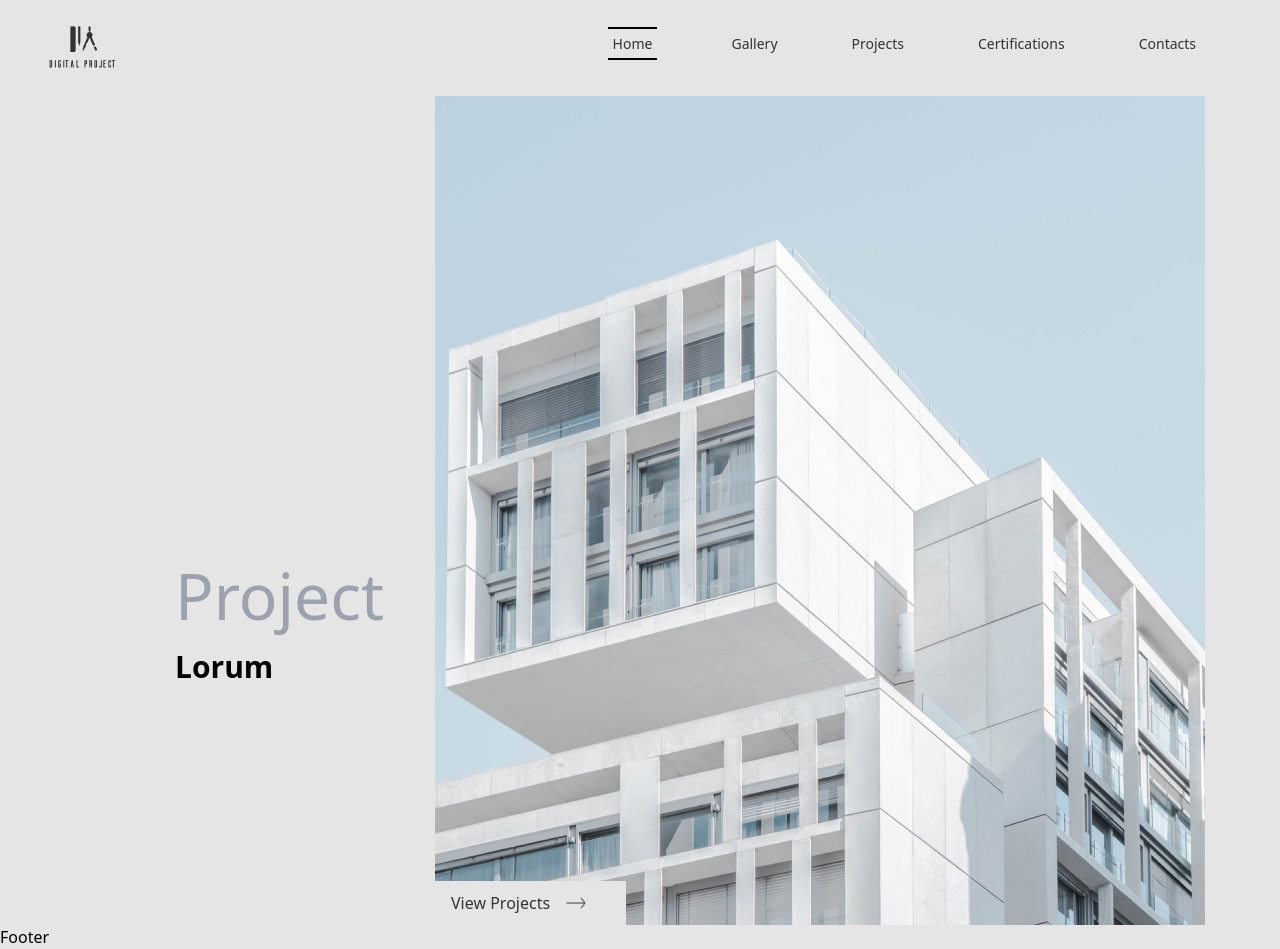
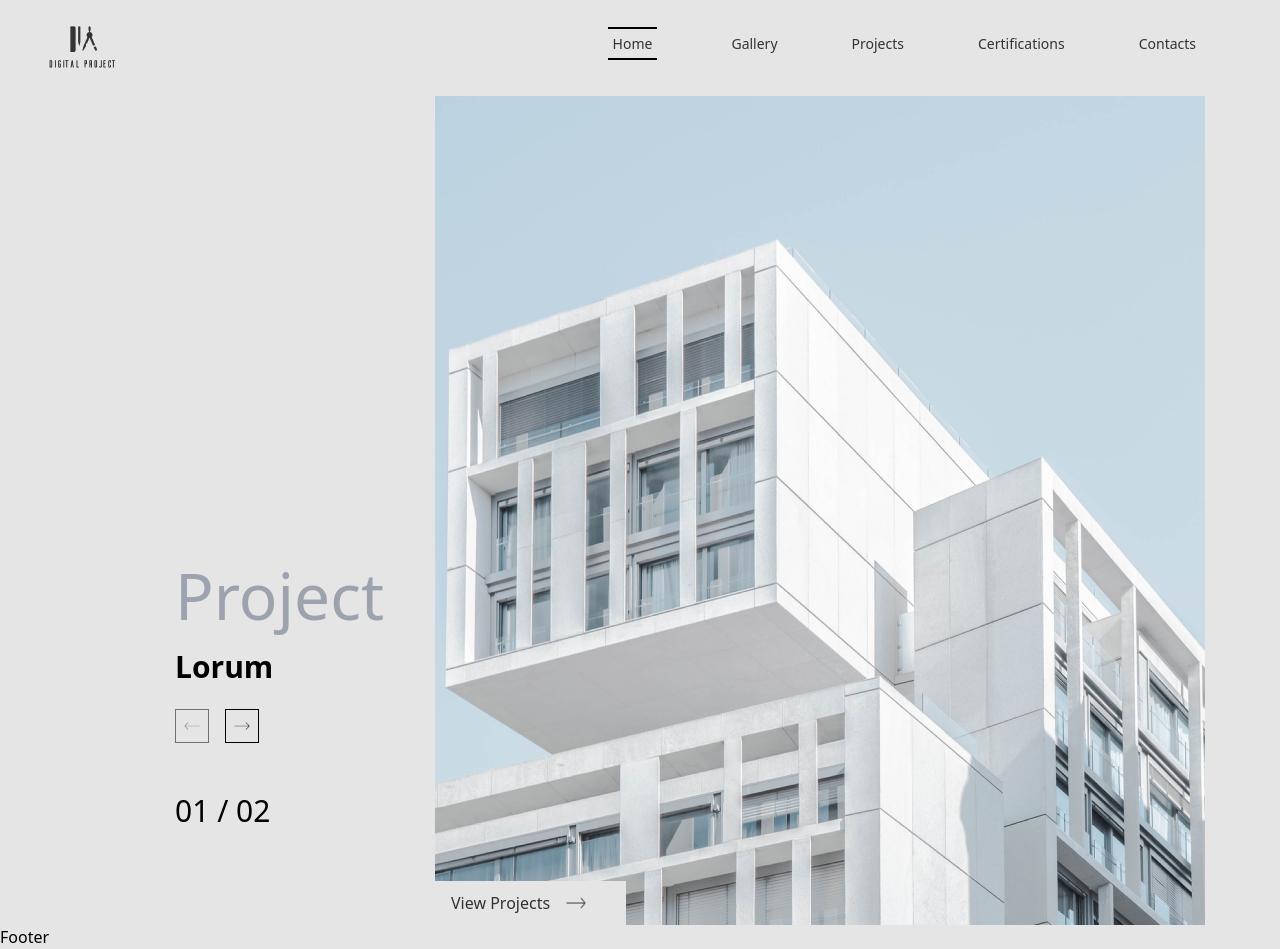
Before and after one commit to umar-io/landingpage_kc4, a React (Vite) app: page / in a window 1280 px wide. Built offline with nearby package versions, Linux system fonts and the light colour scheme.

Commit message:
..........

```diff
--- a/src/components/Button.jsx
+++ b/src/components/Button.jsx
@@ -1,15 +1,45 @@
-const Button = ({onClick, children, type, disabled, className, ...props}) => {
+const Button = ({
+  children,
+  onClick,
+  type = "button",
+  variant = "primary",
+  size = "medium",
+  disabled = "",
+  className = "",
+}) => {
+  const baseStyles =
+    "border font-bold  focus:outline-none focus:ring-2 focus:ring-opacity-50";
+
+  const variants = {
+    primary: "bg-blue-500 hover:bg-blue-600 focus:ring-slate-500 text-white",
+    secondary:
+      "bg-gray-200 hover:invert focus:ring-gray-500 text-gray-800",
+    danger: "bg-red-500 hover:bg-red-600 focus:ring-red-500 text-white",
+  };
+
+  const sizes = {
+    small: "px-2 py-1 text-sm",
+    medium: "px-2 py-2",
+    large: "px-6 py-3 text-lg",
+  };
+
+  const buttonStyles = `
+  ${baseStyles}
+  ${variants[variant]}
+  ${sizes[size]}
+  ${disabled ? "opacity-50 cursor-not-allowed bg-indigo" : ""}
+  ${className}
+`;
   return (
     <button
       type={type}
-    className={`button ${className}`}
+      className={buttonStyles}
       onClick={onClick}
       disabled={disabled}
-    {...props}
     >
       {children}
     </button>
-  )
-}
+  );
+};
 
-export default Button
+export default Button;
--- a/src/pages/Home.jsx
+++ b/src/pages/Home.jsx
@@ -1,31 +1,75 @@
-import { useEffect } from "react";
-import homeBanner from "../assets/Rectangle 6.png";
+import { useEffect, useState } from "react";
+import homeBanner0 from "../assets/Rectangle 6.png";
+import homeBanner1 from "../assets/Rectangle 6.png"
 import rightArrow from "../assets/Right Arrow.png";
+import Button from "../components/Button";
+import leftArrow from "../assets/Left Arrow.png";
 
-// page title manupulation
 function useDocumentTitle(title) {
   useEffect(() => {
     document.title = title;
   }, [title]);
 }
 
+
+const images = [homeBanner0 , homeBanner1] ;
+
 const Home = () => {
-  useDocumentTitle("Welcome to Property")
+  useDocumentTitle("Welcome to Property");
+
+  const [carouselCount, setCarouselCount] = useState(1);
+
+  const prev = () => {
+    setCarouselCount((prevCount) => Math.max(prevCount - 1, 1));
+  };
+
+  const next = () => {
+    setCarouselCount((prevCount) => Math.min(prevCount + 1, 2));
+  };
+
+  const isPrevDisabled = carouselCount === 1;
+  const isNextDisabled = carouselCount === 2;
+
+  const currentImage = images[carouselCount - 1];
+
   return (
     <main className="px-[20px] lg:px-[75px]">
       <section className="w-full h-full flex flex-col lg:flex-row justify-between">
         <article className="lg:pl-[100px] lg:pt-[40%]">
           <h3 className="text-[64px] text-[#9ca3af] font-thin">Project</h3>
           <h4 className="text-[30px] font-bold">Lorum</h4>
+          <div className="controller mt-[20px] flex gap-4">
+            <Button
+              variant="secondary"
+              size="medium"
+              onClick={prev}
+              disabled={isPrevDisabled}
+            >
+              <img src={leftArrow} alt="Previous" className="w-4" />
+            </Button>
+            <Button
+              variant="secondary"
+              size="medium"
+              onClick={next}
+              disabled={isNextDisabled}
+            >
+              <img src={rightArrow} alt="Next" className="w-4" />
+            </Button>
+          </div>
+          <div className="mt-[50px] text-3xl font-thin">
+            0{carouselCount} / 02
+          </div>
         </article>
-        <div className="relative">
-          <img src={homeBanner} alt="homeBanner" />
-          <div className="flex justify-center gap-4 absolute bottom-0 left-0  bg-[#e5e5e5] w-[fit-content] pl-4 pr-[40px] py-[10px] text-[#333]">
-            View Projects <img src={rightArrow} alt="" className="w-[20px]" />
+        <div className="relative transition-opacity duration-500 ease-in-out">
+          <img src={currentImage} alt="homeBanner" />
+          <div className="flex justify-center gap-4 absolute bottom-0 left-0  bg-[#e5e5e5] w-[fit-content] pl-4 pr-[40px] py-[10px] text-[#333] transition-opacity duration-500 ease-in-out hover:cursor-pointer">
+            View Projects{" "}
+            <img src={rightArrow} alt="Arrow" className="w-[20px]" />
           </div>
         </div>
       </section>
     </main>
   );
 };
+
 export default Home;
```
Also changed, not shown: src/assets/Group 14.png (added), src/assets/Left Arrow.png (added). Lines whose indentation alone changed are shown as unchanged.
